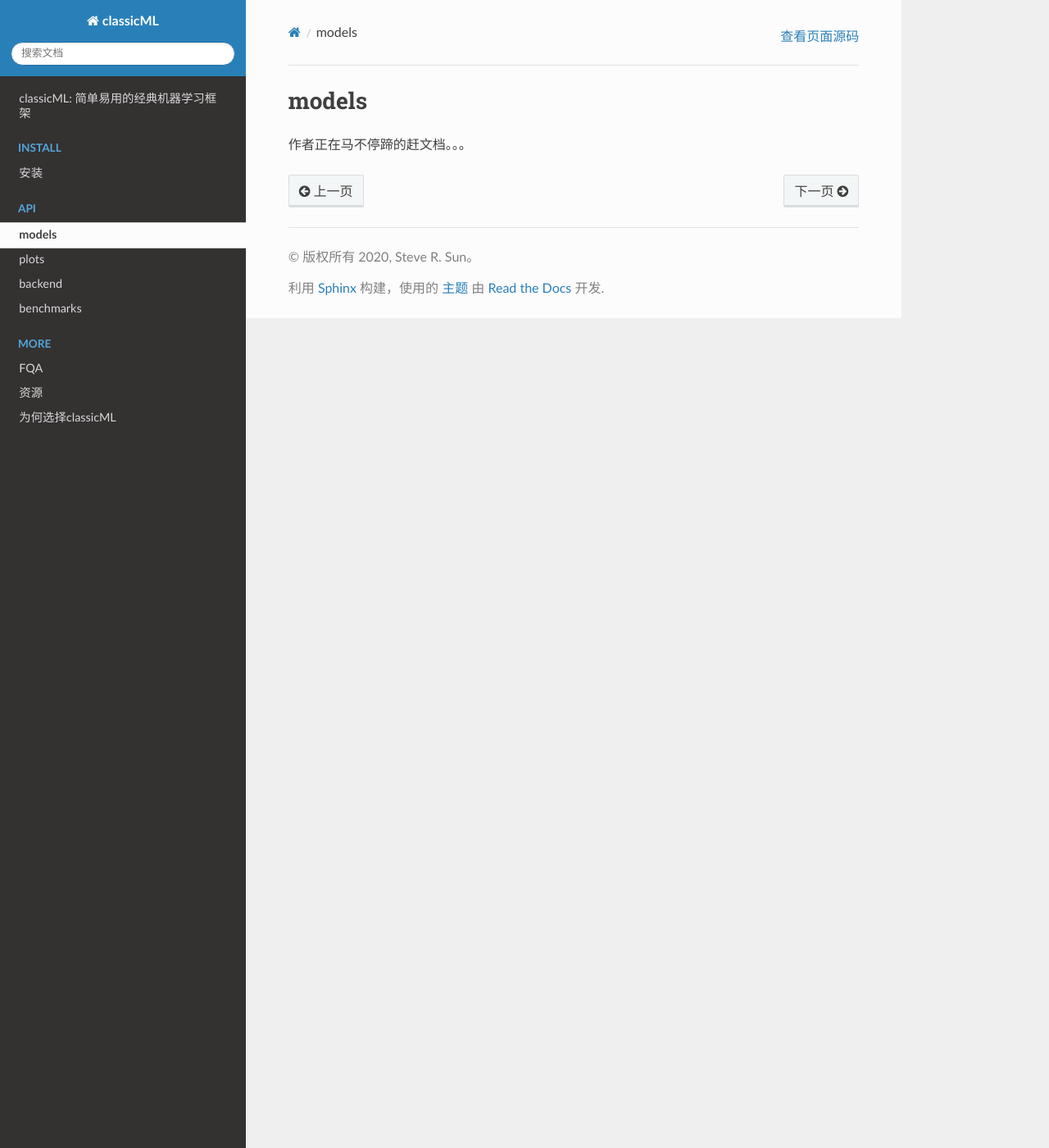
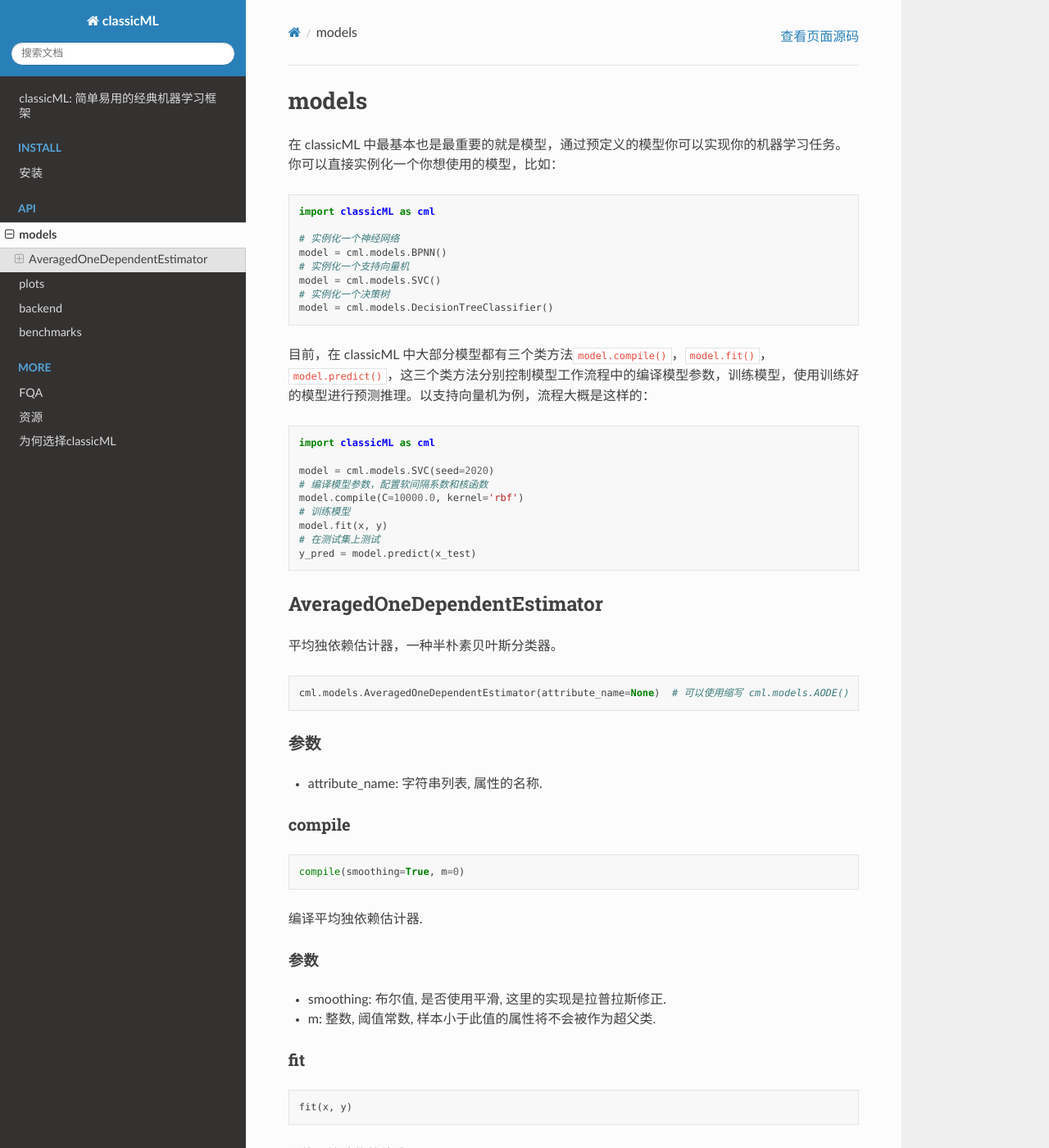
Before and after one commit to sun1638650145/classicML, a Sphinx documentation site: the page built from docs/source/models.md, in a window 1280 px wide and 1400 px high. Shown: the whole window at 82% size. Built offline with Sphinx 7.4.7 and the Read the Docs theme 2.0.0, drawn with Linux system fonts in a browser that asks for light colours; some of the changed text lies outside the part shown.

Commit message:
update docs/models

````diff
--- a/docs/source/models.md
+++ b/docs/source/models.md
@@ -1,3 +1,90 @@
 # models
 
-作者正在马不停蹄的赶文档。。。
+在 classicML 中最基本也是最重要的就是模型，通过预定义的模型你可以实现你的机器学习任务。你可以直接实例化一个你想使用的模型，比如：
+
+```python
+import classicML as cml
+
+# 实例化一个神经网络
+model = cml.models.BPNN()
+# 实例化一个支持向量机
+model = cml.models.SVC()
+# 实例化一个决策树
+model = cml.models.DecisionTreeClassifier()
+```
+
+目前，在 classicML 中大部分模型都有三个类方法```model.compile()```，```model.fit()```，```model.predict()```，这三个类方法分别控制模型工作流程中的编译模型参数，训练模型，使用训练好的模型进行预测推理。以支持向量机为例，流程大概是这样的：
+
+```python
+import classicML as cml
+
+model = cml.models.SVC(seed=2020)
+# 编译模型参数，配置软间隔系数和核函数
+model.compile(C=10000.0, kernel='rbf')
+# 训练模型
+model.fit(x, y)
+# 在测试集上测试
+y_pred = model.predict(x_test)
+```
+
+## AveragedOneDependentEstimator
+
+平均独依赖估计器，一种半朴素贝叶斯分类器。
+
+```python
+cml.models.AveragedOneDependentEstimator(attribute_name=None)  # 可以使用缩写 cml.models.AODE()
+```
+
+### 参数
+
+* attribute_name: 字符串列表, 属性的名称.
+
+### compile
+
+```python
+compile(smoothing=True, m=0)
+```
+
+编译平均独依赖估计器.
+
+#### 参数
+
+* smoothing: 布尔值, 是否使用平滑, 这里的实现是拉普拉斯修正.
+* m: 整数, 阈值常数, 样本小于此值的属性将不会被作为超父类.
+
+### fit
+
+```python
+fit(x, y)
+```
+
+训练平均独依赖估计器.
+
+#### 参数
+
+* x: 一个 Numpy数组，或者是Pandas的DataFrame, 特征数据.
+* y: 一个 Numpy数组，或者是Pandas的DataFrame, 标签.
+
+#### 返回
+
+一个```AverageOneDependentEstimator```实例.
+
+### predict
+
+```python
+predict(x)
+```
+
+使用平均独依赖估计器进行预测.
+
+#### 参数
+
+* x: 一个 Numpy数组，或者是Pandas的DataFrame, 特征数据.
+
+#### 返回
+
+预测的Numpy数组.
+
+#### 异常
+
+* ValueError: 模型没有训练的错误.
````
Also changed, not shown: 1 other file.
